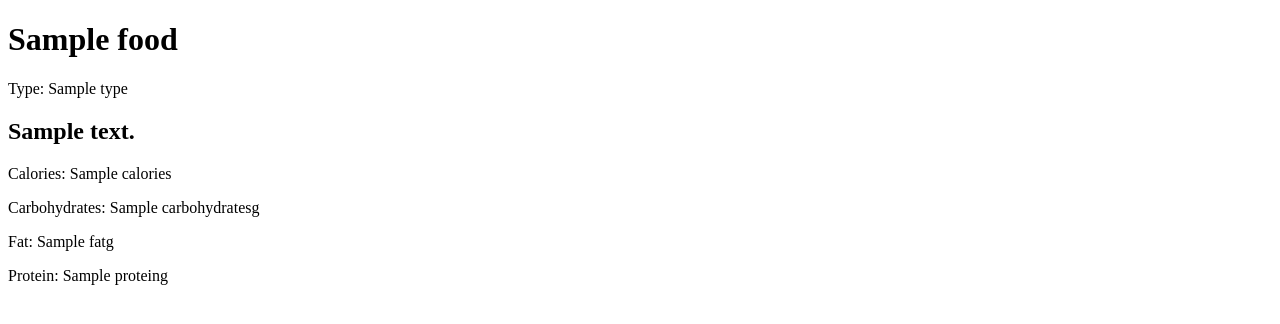
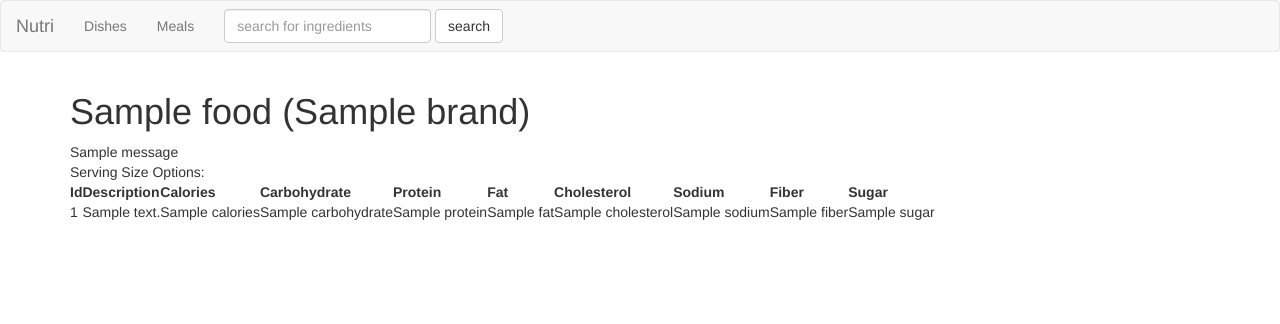
Before and after one commit to astonshane/nutri, a Flask app: template templates/food.html in a window 1280 px wide. Shown: the top 324 px of the page. Run offline with Flask 3, Linux system fonts and the light colour scheme; the template is opened without the code that fills it: most values are stand-ins (such as "Sample title", 1, 10 or a date in 2020); one stand-in notice (Sample message) is shown; some libraries are stand-ins or nearby versions.

Commit message:
bootstrap + more classes

```diff
--- /dev/null
+++ b/dish.py
@@ -0,0 +1,4 @@
+# collection of ingredients
+class Dish:
+    def __init__(self):
+        pass
--- a/main.py
+++ b/main.py
@@ -1,7 +1,7 @@
 from dotenv import load_dotenv
 import os
-from fatsecret import Fatsecret
-from flask import Flask, render_template
+from fatsecret.fatsecret import Fatsecret
+from flask import Flask, request, render_template
 
 load_dotenv()
 fs = Fatsecret(os.getenv("FATSECRET_CLIENT_ID"), os.getenv("FATSECRET_CLIENT_SECRET"))
@@ -9,12 +9,15 @@ app = Flask(__name__)
 
 @app.route("/")
 def hello_world():
-    return "hello world"
+    return render_template('index.html')
 
-@app.route("/search/<search_expression>")
-def search(search_expression):
+@app.route("/search", methods=["GET", "POST"])
+def ingredient_search():
+    search_expression = "apple"
+    if request.method == "POST":
+        search_expression = request.form.get("search_expression", search_expression)
     results = fs.search(search_expression, max_results=50, page_number=0)
-    return render_template('search.html', search_expression=search_expression, results=results)
+    return render_template('search.html', search_expression=search_expression, foods=results)
 
 @app.route("/food/<int:food_id>")
 def food(food_id):
--- /dev/null
+++ b/meal.py
@@ -0,0 +1,5 @@
+# collection of dishes (or ingredients)
+
+class Meal:
+    def __init__(self):
+        pass
--- /dev/null
+++ b/templates/base.html
@@ -0,0 +1,40 @@
+<!DOCTYPE html>
+<html lang="en">
+<head>
+  <title>{% block title %}{% endblock %} - Nutri</title>
+  <meta charset="utf-8">
+  <meta name="viewport" content="width=device-width, initial-scale=1">
+  <link rel="stylesheet" href="https://maxcdn.bootstrapcdn.com/bootstrap/3.4.1/css/bootstrap.min.css">
+  <script src="https://ajax.googleapis.com/ajax/libs/jquery/3.7.1/jquery.min.js"></script>
+  <script src="https://maxcdn.bootstrapcdn.com/bootstrap/3.4.1/js/bootstrap.min.js"></script>
+</head>
+<body>
+
+<nav class="navbar navbar-default">
+  <div class="container-fluid">
+    <div class="navbar-header">
+      <a class="navbar-brand" href="#">Nutri</a>
+    </div>
+    <ul class="nav navbar-nav">
+      <li><a href="#">Dishes</a></li>
+      <li><a href="#">Meals</a></li>
+      <li><form class="navbar-form navbar-left" action="{{ url_for('ingredient_search')}}" method="post">
+        <div class="form-group">
+            <input class="form-control" type="text" id="search_expression" name="search_expression" placeholder="search for ingredients" required>
+        </div>
+        <button type="submit" class="btn btn-default">search</button>
+    </form></li>
+    </ul>
+  </div>
+</nav>
+
+<div class="container">
+  <h2>{% block header %}{% endblock %}</h2>
+  {% for message in get_flashed_messages() %}
+    <div class="flash">{{ message }}</div>
+  {% endfor %}
+  {% block content %}{% endblock %}
+</div>
+
+</body>
+</html>
--- a/templates/food.html
+++ b/templates/food.html
@@ -1,12 +1,43 @@
-<!doctype html>
-<title>{{ food.name }}</title>
-<h1>{{ food.name }}</h1>
-<p>Type: {{ food.type }}</p>
+{% extends 'base.html' %}
 
-{% for serving in food.servings %}
-    <h2>{{ serving.description }}</h2>
-    <p>Calories: {{ serving.calories }}</p>
-    <p>Carbohydrates: {{ serving.carbohydrates }}g</p>
-    <p>Fat: {{ serving.fat }}g</p>
-    <p>Protein: {{ serving.protein }}g</p>
-{% endfor %}
+{% block title %}Home{% endblock %}
+
+{% block header %}
+<h1>{{ food.name }} ({{ food.brand }})</h1>
+{% endblock %}
+
+{% block content %}
+Serving Size Options:
+<table>
+    <thead>
+        <tr>
+            <th>Id</th>
+            <th>Description</th>
+            <th>Calories</th>
+            <th>Carbohydrate</th>
+            <th>Protein</th>
+            <th>Fat</th>
+            <th>Cholesterol</th>
+            <th>Sodium</th>
+            <th>Fiber</th>
+            <th>Sugar</th>
+        </tr>
+    </thead>
+    <tbody>
+        {% for serving in food.servings %}
+        <tr>
+            <td>{{ serving.id }}</td>
+            <td>{{ serving.description }}</td>
+            <td>{{ serving.calories }}</td>
+            <td>{{ serving.carbohydrate }}</td>
+            <td>{{ serving.protein }}</td>
+            <td>{{ serving.fat }}</td>
+            <td>{{ serving.cholesterol }}</td>
+            <td>{{ serving.sodium }}</td>
+            <td>{{ serving.fiber }}</td>
+            <td>{{ serving.sugar }}</td>
+        </tr>
+        {% endfor %}
+    </tbody>
+</table>
+{% endblock %}
```
Also changed, not shown: fatsecret.py (deleted, +0 -107 lines), fatsecret/fatsecret.py (added, +45 -0 lines), fatsecret/food.py (added, +14 -0 lines), fatsecret/serving.py (added, +15 -0 lines), fatsecret/token.py (added, +30 -0 lines), templates/index.html (added, +7 -0 lines), templates/search.html (+10 -21 lines), templates/table-of-foods.html (added, +18 -0 lines), fatsecret/__init__.py (added).
